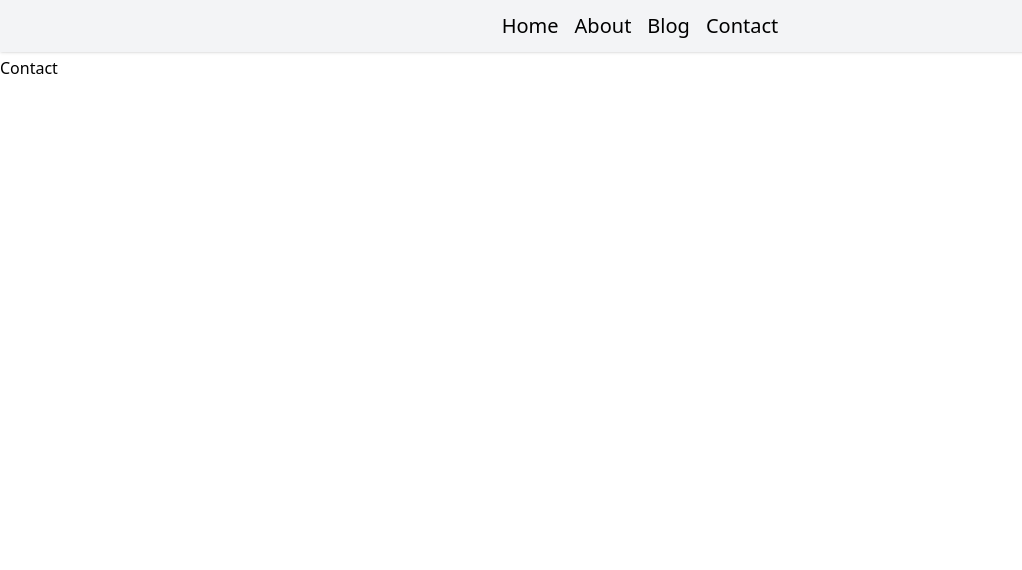
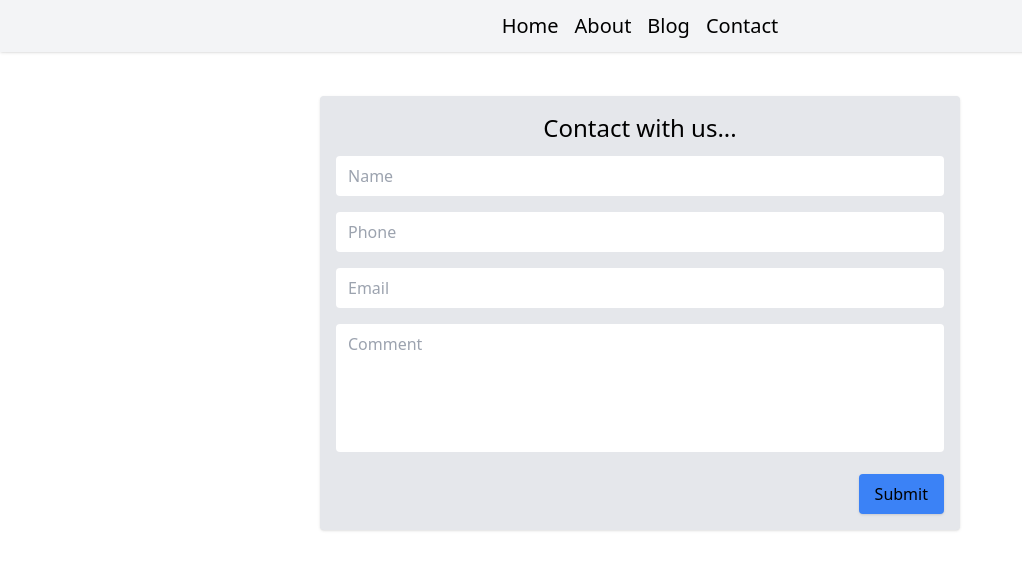
Before and after one commit to taiseen/next-js-blog-cwh, a Next.js app: page /contact in a window 1280 px wide. Shown: the top 570 px of the page, without its empty margins (0-1022 px from the left). Built offline with nearby package versions, Linux system fonts and the light colour scheme.

Commit message:
contact ui function ==> OK

```diff
--- a/pages/contact.js
+++ b/pages/contact.js
@@ -1,12 +1,54 @@
 import Head from 'next/head';
+import { useState } from 'react';
 
 const Contact = () => {
+
+  const [user, setUser] = useState({
+    name: '', phone: '', email: '', desc: ''
+  })
+
+  const handleChange = (e) => {
+    setUser({ ...user, [e.target.name]: e.target.value })
+  }
+
+  const handleSubmit = (e) => {
+    e.preventDefault();
+    console.log(user)
+  }
+
   return (
     <section className="mt-14">
       <Head>
         <title>Contact</title>
       </Head>
-      Contact
+
+      <div className="mx-4 md:w-1/2 md:mx-auto mt-24 p-4  bg-gray-200 rounded shadow">
+
+        <h2 className="text-2xl text-center pb-3">Contact with us...</h2>
+
+        <form action="" className="space-y-4" onSubmit={handleSubmit}>
+          <input type="text" placeholder="Name" id="name" name="name"
+            value={user.name} onChange={handleChange}
+            className="w-full py-2 px-3 rounded outline-gray-500" />
+
+          <input type="phone" placeholder="Phone" id="phone" name="phone"
+            value={user.phone} onChange={handleChange}
+            className="w-full py-2 px-3 rounded outline-gray-500" />
+
+          <input type="email" placeholder="Email" id="email" name="email"
+            value={user.email} onChange={handleChange}
+            className="w-full py-2 px-3 rounded outline-gray-500" />
+
+          <textarea type="text" placeholder="Comment" id="desc" name="desc"
+            value={user.decs} onChange={handleChange}
+            className="w-full py-2 px-3 rounded outline-gray-500 resize-none h-32" />
+
+          <div className="text-right">
+            <button className="py-2 px-4 bg-blue-500 rounded shadow hover:bg-blue-600 hover:text-white duration-300">Submit</button>
+          </div>
+        </form>
+      </div>
+
     </section>
   )
 }
```
